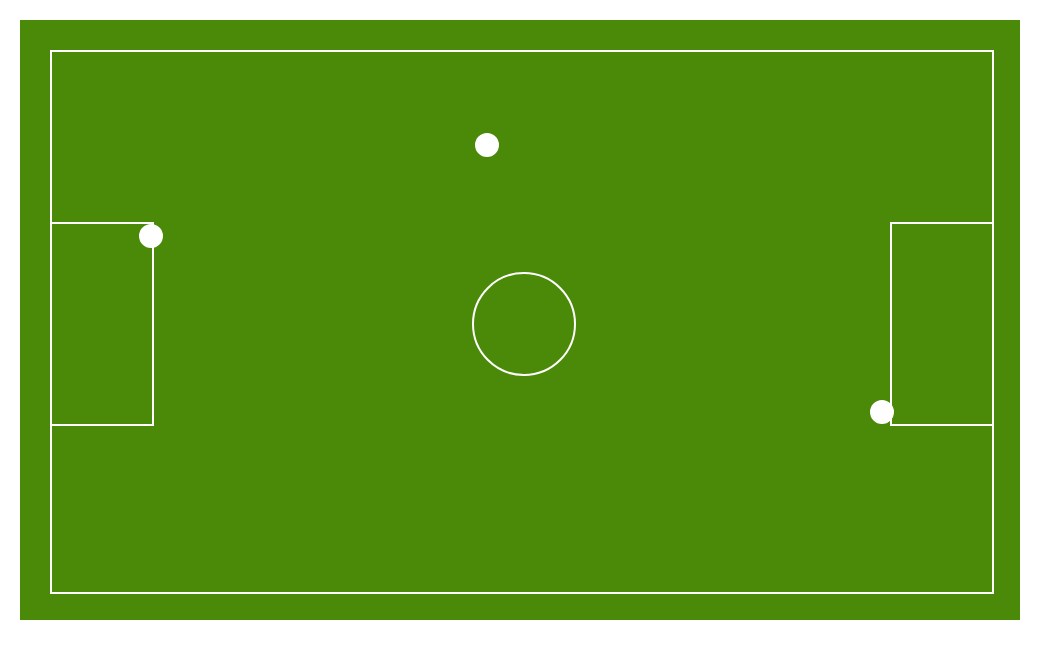
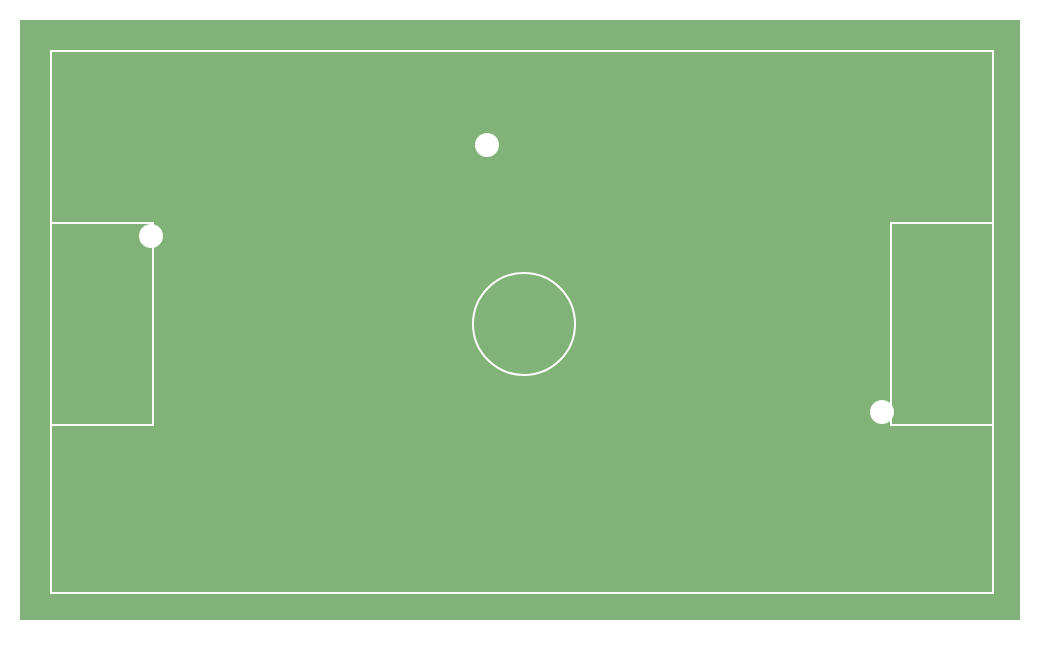
Before and after one commit to florcondori/LaCancha, a plain HTML site: page index.html in a window 1280 px wide. Shown: the whole page, without its empty margins (0-1063 px from the left). Drawn offline with Linux system fonts and the light colour scheme.

Commit message:
implementacion mediante javascript

```diff
--- a/assets/css/main.css
+++ b/assets/css/main.css
@@ -7,7 +7,7 @@ body{
 	box-sizing: border-box;
 	width: 1000px;
 	height: 600px;
-	background: #4B8A08;
+	background: #81B278;
 	padding: 30px;
 }
 .border-cancha{
@@ -26,11 +26,11 @@ body{
 	border-top: 2px solid white;
 	border-bottom: 2px solid white;
 }
-#arco-derecha{
+.arco-derecha{
 	right: 0;
 	border-left: 2px solid white;
 }
-#arco-izquierda{
+.arco-izquierda{
 	left: 0;
 	border-right: 2px solid white;
 }
@@ -39,7 +39,7 @@ body{
 	border: 2px solid white;
 	border-radius: 100%;
 }
-#centro{
+.centro{
 	width: 100px;
 	height: 100px;
 	top: 50%;
--- a/assets/js/app.js
+++ b/assets/js/app.js
@@ -1 +1,41 @@
-app
+window.addEventListener("load", function(){
+	document.body.insertBefore(crearCanchaDeportiva(),document.body.firstChild);
+});
+
+function crearCanchaDeportiva(){
+	var divConClass = function(clase){
+		console.log(clase);
+		var arrayClass = clase.split(" ");
+		console.log(arrayClass);
+		var div =document.createElement("div");
+		arrayClass.forEach(function(elem){
+			div.classList.add(elem);
+		});
+
+
+		return div;
+	};
+
+	var docFragment = document.createDocumentFragment();
+
+	var divCancha = divConClass("cancha");
+	var divBorder = divConClass("border-cancha");
+	var arcoDerecho = divConClass("arco arco-derecha");
+	var jugadorDerecho = divConClass("circulo jugador jug-derecha");
+	var arcoIzquierdo = divConClass("arco arco-izquierda");
+	var jugadorIzquierdo = divConClass("circulo jugador jug-izquierda");
+	var circuloCentro = divConClass("circulo centro");
+	var jugadorCentro = divConClass("circulo jugador jug-centro");
+
+	arcoDerecho.appendChild(jugadorDerecho);
+	arcoIzquierdo.appendChild(jugadorIzquierdo);
+
+	divBorder.appendChild(arcoDerecho);
+	divBorder.appendChild(arcoIzquierdo);
+	divBorder.appendChild(circuloCentro);
+	divBorder.appendChild(jugadorCentro);
+
+	divCancha.appendChild(divBorder);
+
+	return docFragment.appendChild(divCancha);
+}
--- a/index.html
+++ b/index.html
@@ -6,18 +6,6 @@
 	<link rel="stylesheet" href="assets/css/main.css">
 </head>
 <body>
-	<div class="cancha">
-		<div class="border-cancha">
-			<div class="arco" id="arco-derecha">
-				<div class="circulo jugador jug-derecha"></div>
-			</div>
-			<div class="arco" id="arco-izquierda">
-				<div class="circulo jugador jug-izquierda"></div>
-			</div>
-			<div class="circulo" id="centro"></div>
-			<div class="circulo jugador jug-centro"></div>
-		</div>
-	</div>
 	<script src="assets/js/app.js"></script>
 </body>
 </html>
```
